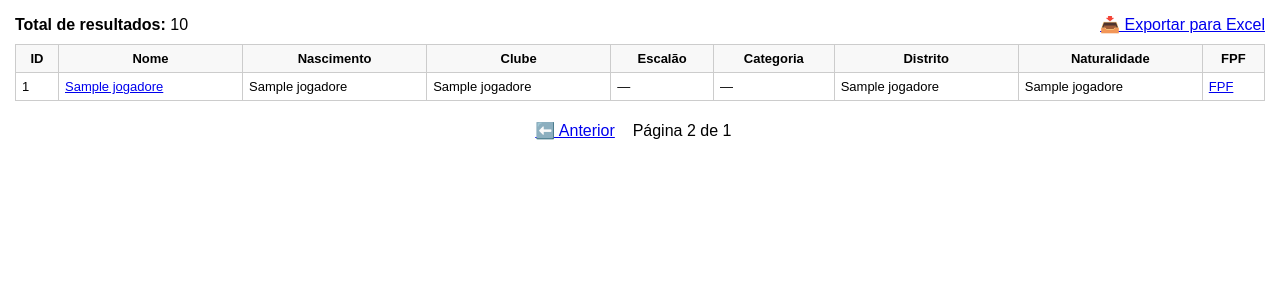
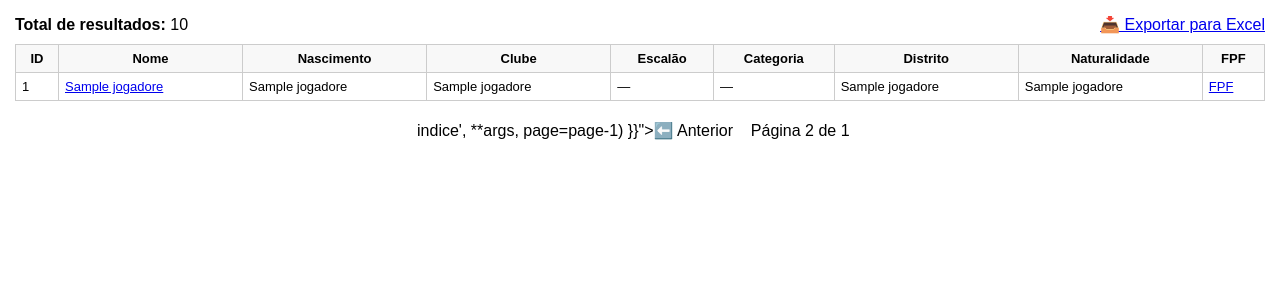
Before and after one commit to FCPSCC/jogadores-fpf, a Flask app: template templates/index.html in a window 1280 px wide. Shown: the part 121-421 px from the top of the page. Run offline with Flask 3, Linux system fonts and the light colour scheme; the template is opened without the code that fills it: most values are stand-ins (such as "Sample title", 1, 10 or a date in 2020); some libraries are stand-ins or nearby versions.

Commit message:
fix final completo: paginação + filtros persistentes + histórico correto

```diff
--- a/templates/index.html
+++ b/templates/index.html
@@ -63,7 +63,7 @@ function limpar(){
 {% for c in categorias %}
 <label>
 <input type="checkbox" name="categoria[]" value="{{ c }}"
-{% if c in filtros.categoria %}checked{% endif %}>
+{% if filtros.getlist('categoria[]') and c in filtros.getlist('categoria[]') %}checked{% endif %}>
 {{ c }}
 </label><br>
 {% endfor %}
@@ -82,7 +82,7 @@ function limpar(){
 {% for e in escalaoes_fpf %}
 <label>
 <input type="checkbox" name="escalao_fpf[]" value="{{ e }}"
-{% if e in filtros.escalao_fpf %}checked{% endif %}>
+{% if filtros.getlist('escalao_fpf[]') and e in filtros.getlist('escalao_fpf[]') %}checked{% endif %}>
 {{ e }}
 </label><br>
 {% endfor %}
@@ -101,7 +101,7 @@ function limpar(){
 {% for d in distritos %}
 <label>
 <input type="checkbox" name="distrito[]" value="{{ d }}"
-{% if d in filtros.distrito %}checked{% endif %}>
+{% if filtros.getlist('distrito[]') and d in filtros.getlist('distrito[]') %}checked{% endif %}>
 {{ d }}
 </label><br>
 {% endfor %}
@@ -120,7 +120,7 @@ function limpar(){
 {% for n in naturalidades %}
 <label>
 <input type="checkbox" name="naturalidade[]" value="{{ n }}"
-{% if n in filtros.naturalidade %}checked{% endif %}>
+{% if filtros.getlist('naturalidade[]') and n in filtros.getlist('naturalidade[]') %}checked{% endif %}>
 {{ n }}
 </label><br>
 {% endfor %}
@@ -132,7 +132,7 @@ function limpar(){
 <div class="filtro" style="margin-top:18px;">
 <label>
 <input type="checkbox" name="acima_escalao" value="1"
-{% if filtros.acima_escalao == "1" %}checked{% endif %}>
+{% if filtros.get('acima_escalao') == "1" %}checked{% endif %}>
 A competir acima do escalão
 </label>
 </div>
@@ -150,7 +150,9 @@ A competir acima do escalão
 <div class="toolbar">
 <div><b>Total de resultados:</b> {{ total }}</div>
 <div>
-<a href="/exportar?{{ request.query_string.decode() }}">📥 Exportar para Excel</a>
+<a href="/exportar?{{ request.query_string.decode() }}">
+📥 Exportar para Excel
+</a>
 </div>
 </div>
 
@@ -193,11 +195,16 @@ A competir acima do escalão
 </tbody>
 </table>
 
-<!-- ✅ PAGINAÇÃO CORRIGIDA -->
+<!-- ✅ PAGINAÇÃO FINAL CORRETA -->
 <div style="margin-top:20px; text-align:center;">
 
+{% set args = request.args.to_dict(flat=False) %}
+{% if 'page' in args %}
+{% set _ = args.pop('page') %}
+{% endif %}
+
 {% if page > 0 %}
-<a href="?page={{ page - 1 }}">⬅️ Anterior</a>
+indice', **args, page=page-1) }}">⬅️ Anterior</a>
 {% endif %}
 
 &nbsp;&nbsp;
@@ -207,7 +214,7 @@ Página {{ page + 1 }} de {{ total_paginas }}
 &nbsp;&nbsp;
 
 {% if page + 1 < total_paginas %}
-<a href="?page={{ page + 1 }}">Seguinte ➡️</a>
+indice', **args, page=page+1) }}">Seguinte ➡️</a>
 {% endif %}
 
 </div>
```
